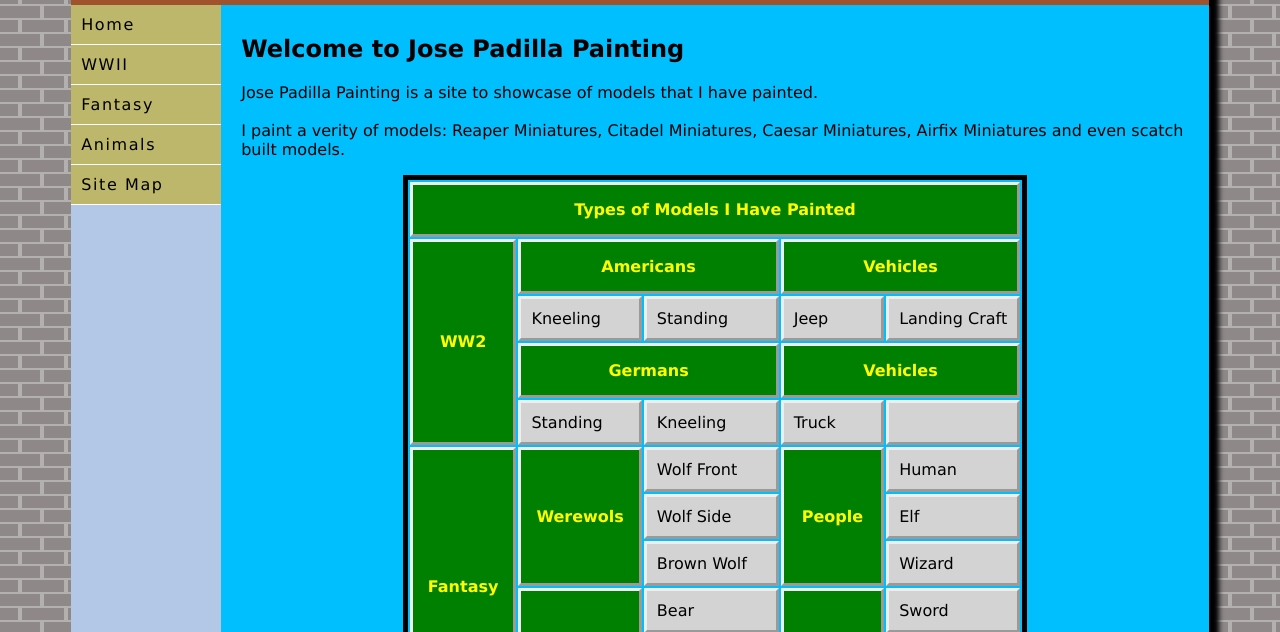
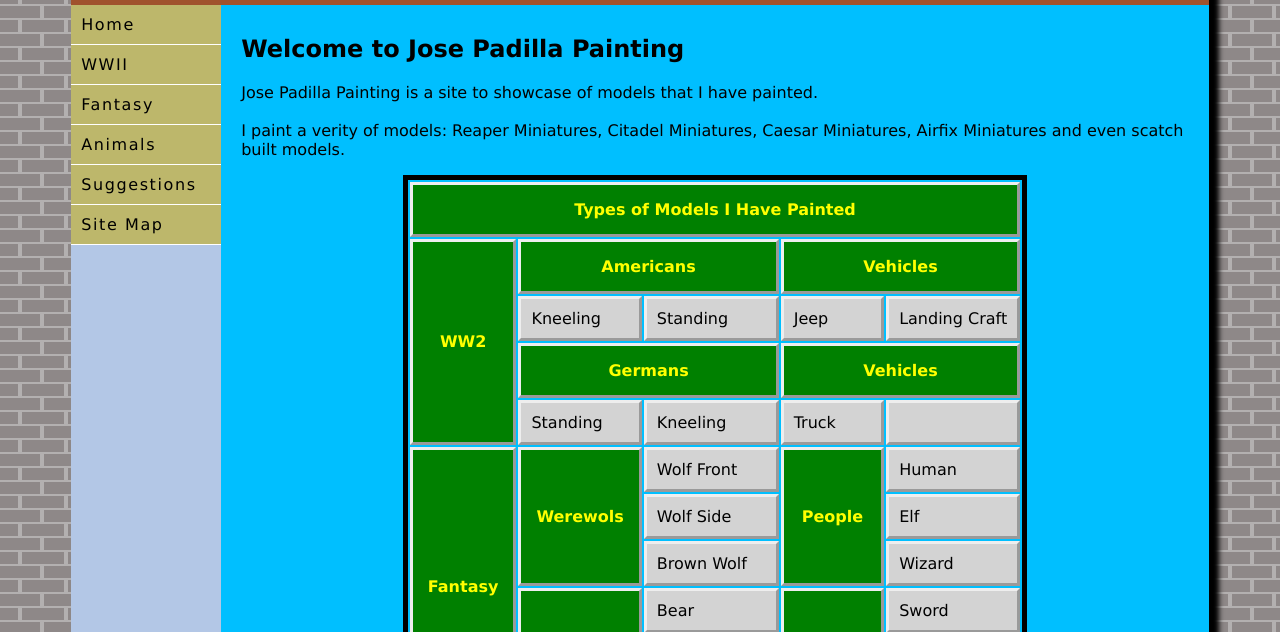
Before and after one commit to Jose-L-Padilla/Individual-Case-Project, a plain HTML site: page index2.html in a window 1280 px wide. Shown: the part 94-726 px from the top of the page. Drawn offline with Linux system fonts and the light colour scheme.

Commit message:
Update index2.html

```diff
--- a/index2.html
+++ b/index2.html
@@ -19,6 +19,7 @@
 			<li><a href="ww2.html">WWII</a></li>
 			<li><a href="fantasy.html">Fantasy</a></li>
 			<li><a href="animals.html">Animals</a></li>
+			<li><a href="suggestions.html">Suggestions</a></li>
 			<li><a href="siteMap.html">Site Map</a></li>
 		</ul>
 	</nav>
```
